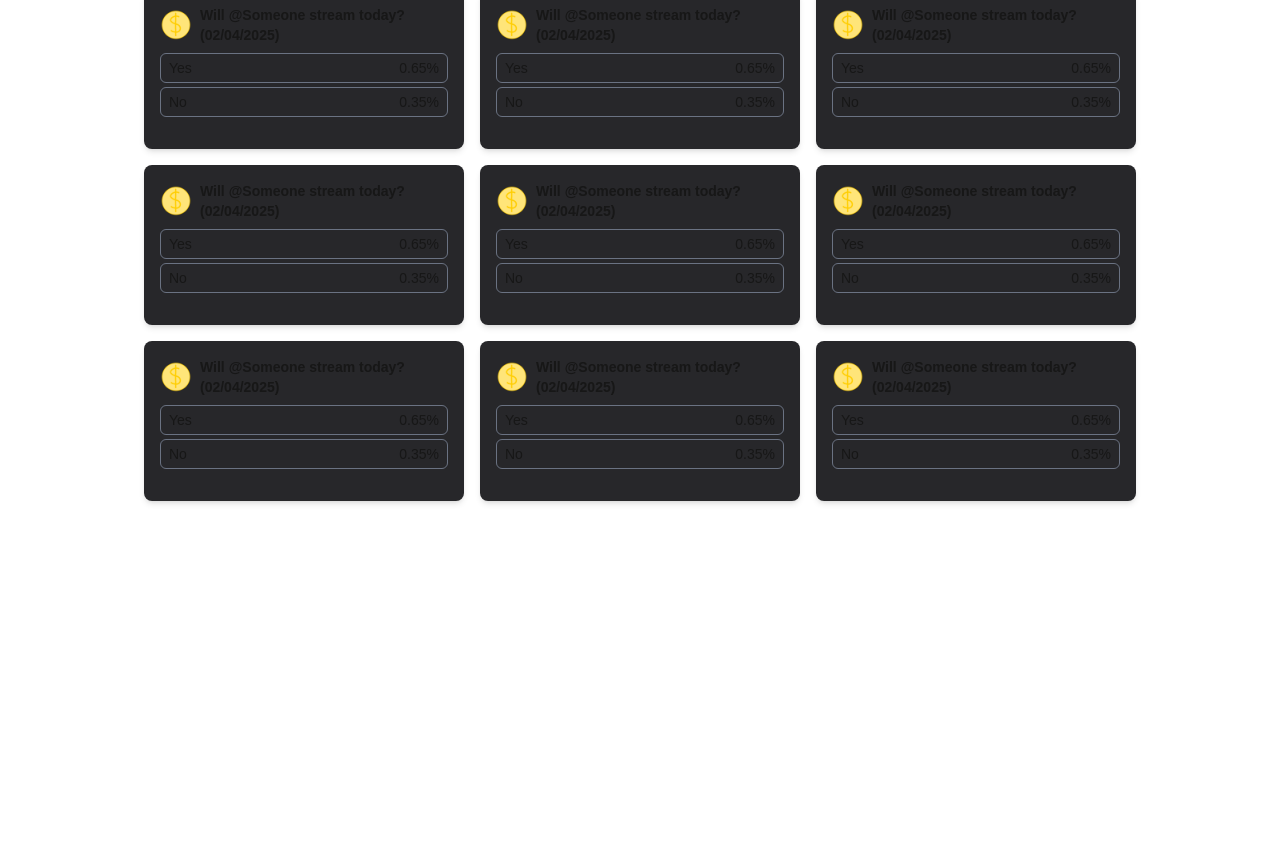
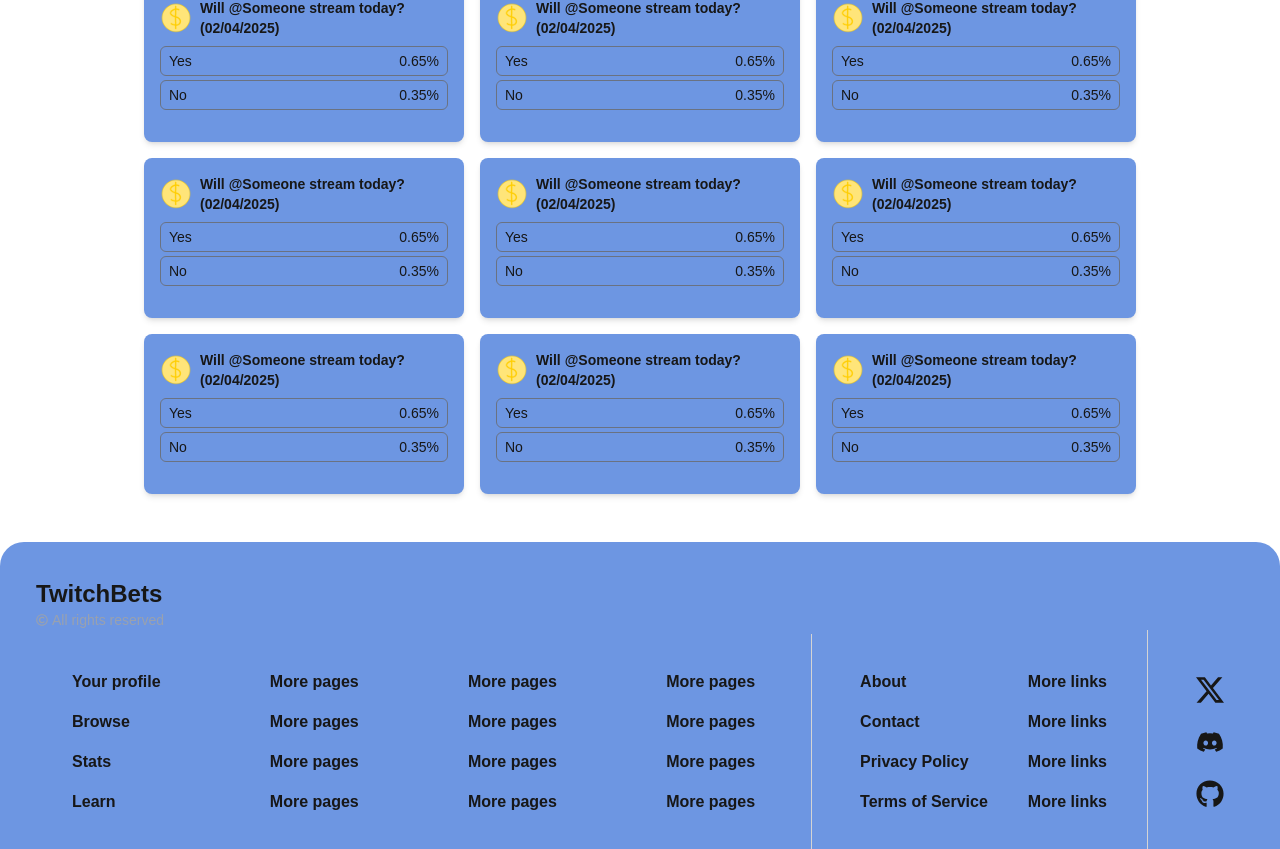
Before and after one commit to CedNo/TwitchBetsApp, a Next.js app: page / in a window 1280 px wide. Shown: the part 307-1156 px from the top of the page. Before the commit the page ends 816 px from the top, so only its background shows below. Built offline with nearby package versions, Linux system fonts and the light colour scheme.

Commit message:
Added footer component (#3)
* Updated global theme to include --secondary-bg

* Added footer

```diff
--- a/app/components/bet-card.tsx
+++ b/app/components/bet-card.tsx
@@ -5,12 +5,12 @@ import Link from "next/link";
 export default function BetCard({ bet }: { bet: Bet }) {
     return (
         <Link href={`/bet?id=${bet.id}`}>
-            <div className="h-40 w-80 bg-zinc-800 rounded-lg flex items-center p-4 m-2 shadow-md hover:shadow-lg transition-shadow duration-300 ease-in-out cursor-pointer flex flex-col items-start">
+            <div className="h-40 w-80 bg-secondary-bg rounded-lg flex flex-col items-center p-4 m-2 shadow-md hover:shadow-lg transition-shadow duration-300 ease-in-out cursor-pointer">
                 <div className="flex items-center justify-start mb-2">
                     <Image src={bet.image} width={100} height={100} alt="Bet Image" className="w-8 h-8 rounded-full mr-2" />
                     <h3 className="text-sm font-bold line-clamp-2">{bet.title}</h3>
                 </div>
-                <div className="pb-2 h-20 flex flex-col overflow-y-scroll items-start w-full h-auto">
+                <div className="pb-2 flex flex-col overflow-y-scroll items-start w-full">
                     {
                         bet.betOptions.map((option, index) => (
                             <div key={index} className="flex flex-row items-center justify-between border-solid border-gray-500 border-1 w-full p-1 rounded-md mb-1 text-sm pl-2 pr-2">
--- /dev/null
+++ b/app/components/footer.tsx
@@ -0,0 +1,76 @@
+import Link from "next/link";
+import { BsTwitterX } from "react-icons/bs";
+import { FaGithub } from "react-icons/fa";
+import { FaDiscord } from "react-icons/fa";
+import { FaRegCopyright } from "react-icons/fa";
+
+export default function Footer() {
+    return(
+        <footer className="p-4 bg-secondary-bg rounded-t-3xl">
+            <div className="pl-5 pt-5">
+                <h1 className="text-2xl font-bold">TwitchBets</h1>
+                <div className="flex flex-row">
+                    <FaRegCopyright className="size-3 mr-1 my-auto fill-gray-400" />
+                    <p className="text-sm text-gray-400">All rights reserved</p>
+                </div>
+            </div>
+            <div className="flex items-center justify-between gap-2 columns-3 divide-neutral-300 divide-x-1 [&>*]:h-full">
+                <div className="flex flex-col gap-4 w-full p-4">
+                    <div className="flex flex-row gap-4 justify-between px-10 py-5">
+                        <ul className="flex flex-col items-start justify-center gap-4 whitespace-nowrap text-l font-bold">
+                            <li>Your profile</li>
+                            <li>Browse</li>
+                            <li>Stats</li>
+                            <li>Learn</li>
+                        </ul>
+                        <ul className="flex flex-col items-start justify-center gap-4 whitespace-nowrap text-l font-bold">
+                            <li>More pages</li>
+                            <li>More pages</li>
+                            <li>More pages</li>
+                            <li>More pages</li>
+                        </ul>
+                        <ul className="flex flex-col items-start justify-center gap-4 whitespace-nowrap text-l font-bold">
+                            <li>More pages</li>
+                            <li>More pages</li>
+                            <li>More pages</li>
+                            <li>More pages</li>
+                        </ul>
+                        <ul className="flex flex-col items-start justify-center gap-4 whitespace-nowrap text-l font-bold">
+                            <li>More pages</li>
+                            <li>More pages</li>
+                            <li>More pages</li>
+                            <li>More pages</li>
+                        </ul>
+                    </div>
+                </div>
+                <div className="flex flex-row gap-10 p-10">
+                    <ul className="flex flex-col gap-4 whitespace-nowrap text-l font-bold my-auto">
+                        <li>About</li>
+                        <li>Contact</li>
+                        <li>Privacy Policy</li>
+                        <li>Terms of Service</li>
+                    </ul>
+                    <ul className="flex flex-col gap-4 whitespace-nowrap text-l font-bold my-auto">
+                        <li>More links</li>
+                        <li>More links</li>
+                        <li>More links</li>
+                        <li>More links</li>
+                    </ul>
+                </div>
+                <div className="flex flex-col p-10">
+                    <div className="flex flex-col items-center gap-6 whitespace-nowrap text-l [&>*]:[&>*]:size-7 my-auto">
+                        <Link href={'https://github.com/CedNo/TwitchBetsApp'}>
+                            <BsTwitterX />
+                        </Link>
+                        <Link href={'https://github.com/CedNo/TwitchBetsApp'}>
+                            <FaDiscord />
+                        </Link>
+                        <Link href={'https://github.com/CedNo/TwitchBetsApp'}>
+                            <FaGithub />
+                        </Link>
+                    </div>
+                </div>
+            </div>
+        </footer>
+    );
+}
--- a/app/components/navbar.tsx
+++ b/app/components/navbar.tsx
@@ -5,8 +5,8 @@ import { IoMenu } from "react-icons/io5";
 
 export default function Navbar() {
     return (
-        <div className="items-center justify-between flex p-4 bg-zinc-800">
-            <Link href={"/"}><div className="w-fit shrink-0 p-2 cursor-pointer flex items-center"><h1>TwitchBets</h1></div></Link> {/* Logo */}
+        <div className="items-center justify-between flex p-4 bg-secondary-bg">
+            <Link href={"/"}><div className="w-fit shrink-0 cursor-pointer flex items-center font-bold"><h1 className='text-2xl'>TwitchBets</h1></div></Link> {/* Logo */}
             <div className="w-fit shrink-0 flex items-center justify-center gap-2">
                 <Button className="hover:bg-sky-700 rounded px-2 py-1 cursor-pointer">Login</Button>
                 <Button className="bg-sky-700 px-2 py-1 rounded hover:bg-sky-800 cursor-pointer">Sign Up</Button>
--- a/app/globals.css
+++ b/app/globals.css
@@ -3,11 +3,13 @@
 :root {
   --background: #ffffff;
   --foreground: #171717;
+  --secondary-bg: #6d96e2;
 }
 
 @theme inline {
   --color-background: var(--background);
   --color-foreground: var(--foreground);
+  --color-secondary-bg: var(--secondary-bg);
   --font-sans: var(--font-geist-sans);
   --font-mono: var(--font-geist-mono);
 }
@@ -16,6 +18,7 @@
   :root {
     --background: #171717;
     --foreground: #ededed;
+    --secondary-bg: #2f333a;
   }
 }
 
--- a/app/page.tsx
+++ b/app/page.tsx
@@ -1,4 +1,5 @@
 import Navbar from "./components/navbar";
+import Footer from "./components/footer";
 import BetCard from "./components/bet-card";
 import {BETS} from "./constants";
 
@@ -8,11 +9,12 @@ const betCards = BETS.map((bet, index) => (
 
 export default function Home() {
   return (
-    <div>
+    <div className="flex flex-col h-screen justify-between">
       <Navbar/>
-      <div className='mt-10 m-auto w-5/6 items-center justify-center flex columns-4 flex-wrap'>
+      <div className='my-10 m-auto w-5/6 items-center justify-center flex columns-4 flex-wrap'>
         {betCards}
       </div>
+      <Footer/>
     </div>
   );
 }
```
